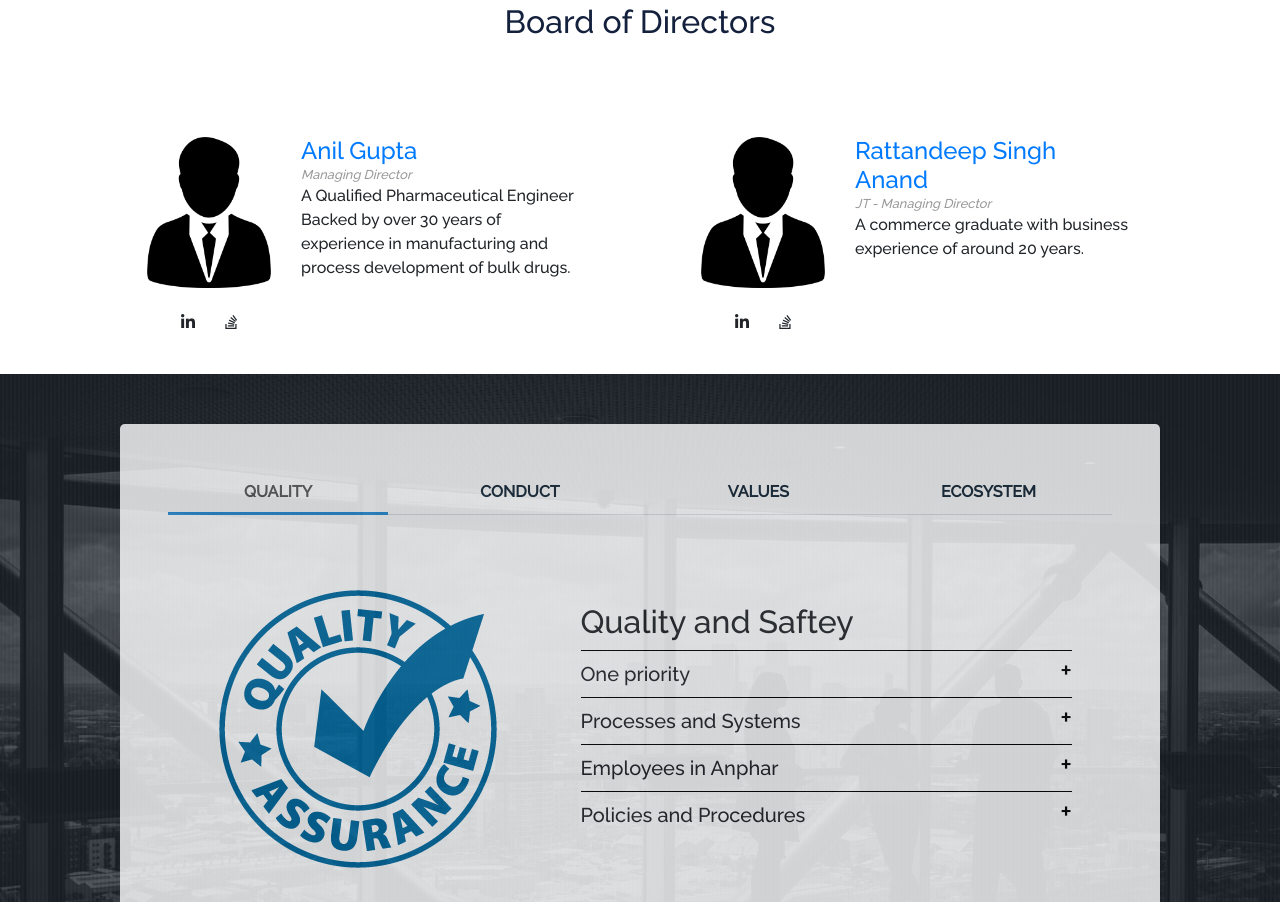
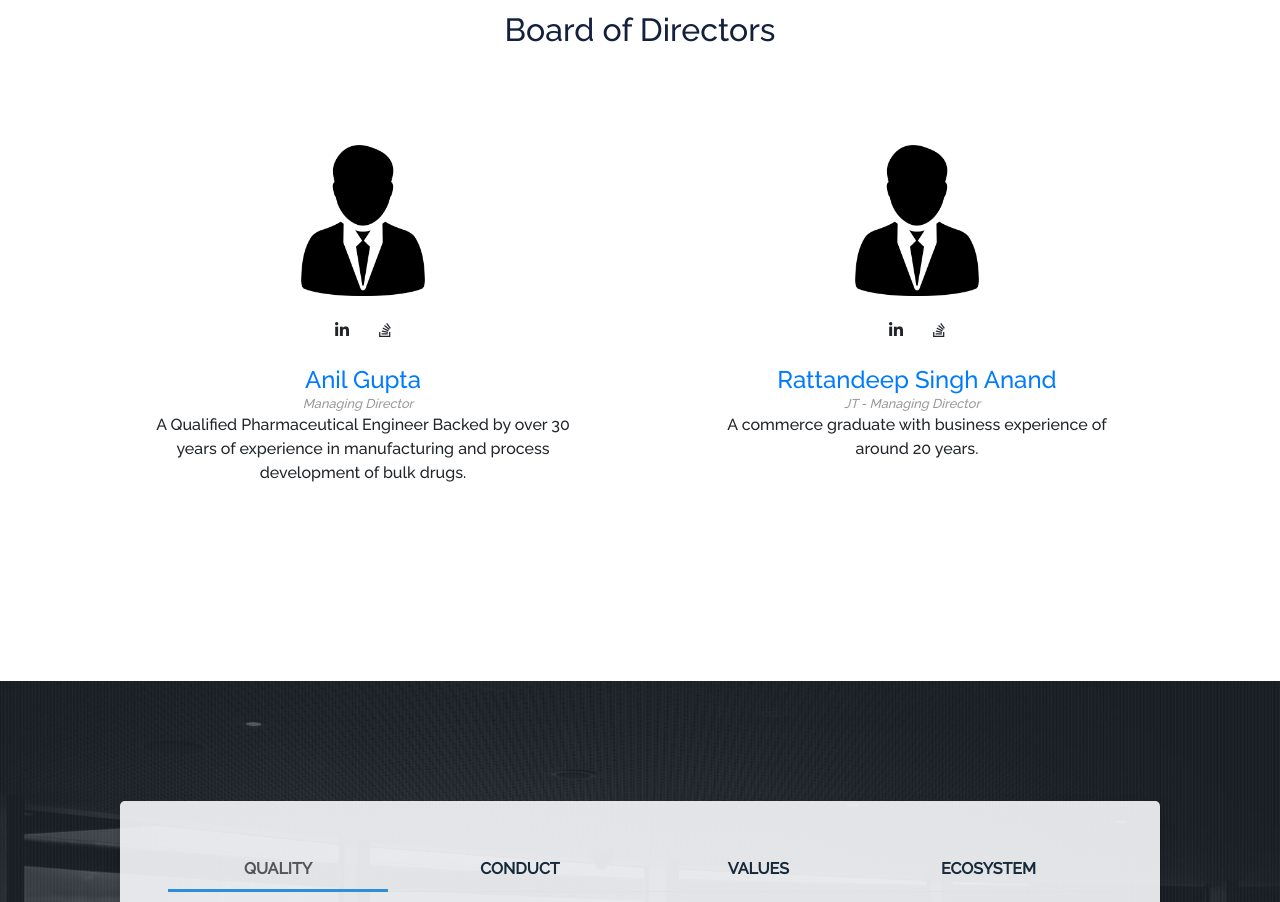
Before and after one commit to YasarArafathAli/Anphar, a plain HTML site: page about.html in a window 1280 px wide. Shown: the part 775-1677 px from the top of the page. Drawn offline with Linux system fonts and the light colour scheme; some icons are missing; a web font is replaced by a local one.

Commit message:
update tabs

```diff
--- a/about.html
+++ b/about.html
@@ -112,7 +112,7 @@
             <div class="row p-3 justify-content-around">
                 <div class="col-12 col-sm-6 col-md-6 col-lg-5">
                     <div class="well well-sm ">
-                        <div class="row ">
+                        <div class="row text-center justify-content-center">
                             <div class="col-4 text-center">
 
 
@@ -124,7 +124,7 @@
                                     <button class="btn"><i class="fa fa-stack-overflow  "></i></button>
                                 </div>
                             </div>
-                            <div class="col-8 ">
+                            <div class="col-8 col-lg-12 ">
                                 <h4 class="m-0 text-primary">
                                     Anil Gupta</h4>
                                 <small><cite title="Managing Director">Managing Director <i
@@ -141,7 +141,7 @@
 
                 <div class="col-xs-12 col-sm-6 col-md-6 col-lg-5">
                     <div class="well well-sm ">
-                        <div class="row ">
+                        <div class="row text-center justify-content-center">
                             <div class="col-4 text-center">
 
                                 <img src="Images/card-img.png" alt="" class="img-rounded img-fluid" />
@@ -154,7 +154,7 @@
                                 </div>
 
                             </div>
-                            <div class="col-8 ">
+                            <div class="col-8 col-lg-12 ">
                                 <h4 class=" m-0 text-primary ">
                                     Rattandeep Singh Anand</h4>
                                 <small><cite title="San Francisco, USA">JT - Managing Director <i
@@ -177,7 +177,7 @@
 
     <!-- Tabs -->
 <section class="tabs">
-    <div class="p-5 bg-white box-tab rounded-lg shadow mb-5">
+    <div class="p-5  box-tab rounded-lg shadow mb-5">
 
         <ul id="myTab2" role="tablist"
             class="nav nav-tabs nav-pills with-arrow lined flex-column flex-sm-row text-center">
@@ -264,6 +264,7 @@
 
             <div id="conduct" role="tabpanel" aria-labelledby="profile-tab" class="tab-pane fade px-4 py-5">
                 <div class="row info-row  p-3">
+                    <div class="info-img col-12 col-lg-5"> <img class="img-fluid" src="images/conduct.png" alt=""></div>
                     <div class="info-text col-12 col-lg-7">
                         <div class="summary">
                             <br>
@@ -312,7 +313,7 @@
 
                         </div>
                     </div>
-                    <div class="info-img col-12 col-lg-5"> <img class="img-fluid" src="images/conduct.png" alt=""></div>
+
                 </div>
             </div>
 
@@ -380,6 +381,9 @@
 
             <div id="ecosystem" role="tabpanel" aria-labelledby="contact-tab" class="tab-pane fade px-4 py-5">
                 <div class="row info-row p-3">
+                    <div class="info-img col-12 col-lg-5 ">
+                        <img src="images/ecology.png" alt="" class="img-fluid">
+                    </div>
                     <div class="info-text col-12 col-lg-7 justify-content-between">
                         <div class="summary">
                             <br>
@@ -418,9 +422,7 @@
 
                         </div>
                     </div>
-                    <div class="info-img col-12 col-lg-5 ">
-                        <img src="images/ecology.png" alt="" class="img-fluid">
-                    </div>
+
                 </div>
             </div>
         </div>
--- a/css/style.css
+++ b/css/style.css
@@ -74,7 +74,7 @@ color: #EAF2D7;
 
 
 .bg-doc{
-  height: 91vh;
+  height: 92vh;
   background: url('../Images/bg-cap.jpg'), url('../Images/bgp.jpg');
   background-attachment: scroll, fixed;
   background-position: center;
@@ -116,7 +116,8 @@ button{
 background: linear-gradient(-50deg, rgba(185,231,242,1) 16%, rgba(239,245,243,1) 16%, rgba(239,245,243,1) 84%, rgba(185,231,242,1) 84%); */
 
   /* height: 60vh; */
-  height: auto;
+  height: 90vh ;
+
   padding-top: 2%;
 
 }
@@ -263,11 +264,13 @@ section {
   background-size: cover;
   background-position: center;
   background-repeat: no-repeat;
-  padding: 50px 120px;
+  padding: 120px 120px;
+  height: auto;
 }
 
 .box-tab{
-  opacity: .8;
+  background-color: rgba(248,	249,	251, .9);
+  border-radius: 5%;
 }
 
 .lined .nav-link {
@@ -385,6 +388,9 @@ section {
     background: linear-gradient(-50deg, rgba(185,231,242,1) 47%, rgba(239,245,243,1) 47%); */
   font-size: x-small;
 
+  .board{
+    height: auto;
+  }
 
   }
   .bg-img{
```
Also changed, not shown: index.html (+2 -0 lines), Images/1454825.png (added), Images/ddcbb8c12f9847d5a9511a558ead967e.png (added), Images/env.png (added), Images/qual.png (added), Images/qualt.png (added), Images/value.png (added).
